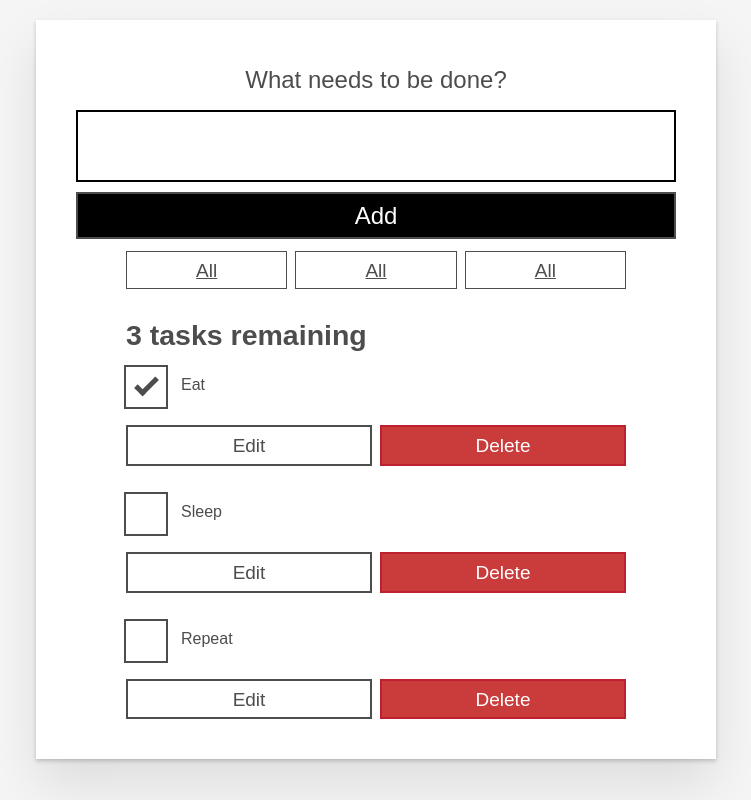
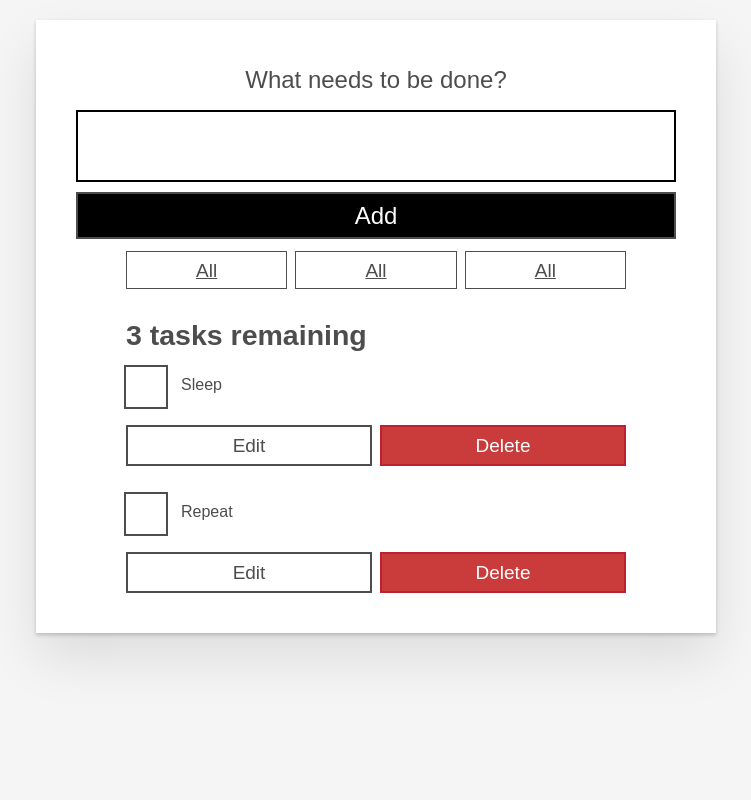
Before and after one commit to 17chan/React-todo, a React (Create React App) app: page / in a window 1280 px wide. Shown: the whole page, without its empty margins (264-1015 px from the left). Built offline with nearby package versions, Linux system fonts and the light colour scheme.

Commit message:
completed

```diff
--- a/src/App.js
+++ b/src/App.js
@@ -24,7 +24,6 @@ function App(props) {　// propsにはindex.jsからもらった tasks={DATA}
       }
       return task;
     });
-
     setTasks(updatedTasks);
   }
 
@@ -38,7 +37,10 @@ function App(props) {　// propsにはindex.jsからもらった tasks={DATA}
     setTasks(remainingTasks);  //tasksのstateをセットし直してる
 
   }
-  const taskList = tasks.map(task => ( //  tasksの中身を一つずつ取ってきてtaskに入れ、Todo.jsのprops渡す
+  const taskList = tasks.map(task =>  //  tasksの中身を一つずつ取ってきてtaskに入れ、Todo.jsのprops渡す
+    {
+      if (task.completed == false){
+        return (
           <Todo
               id={task.id}
               name={task.name}
@@ -48,6 +50,8 @@ function App(props) {　// propsにはindex.jsからもらった tasks={DATA}
               deleteTask={deleteTask}
           />
         )
+      }
+    }
   );
 
   // const headingText = `${taskList.length} tasks remaining`;
```
Lines whose indentation alone changed are shown as unchanged.
